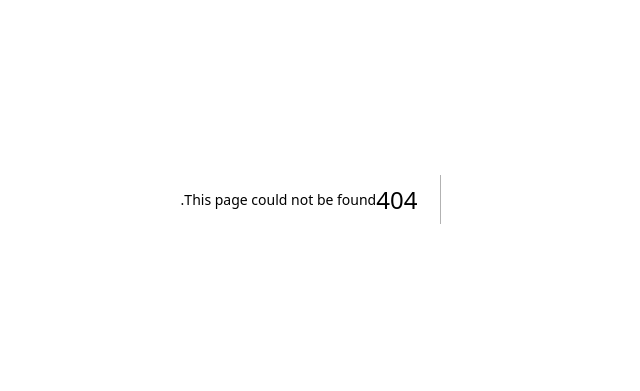
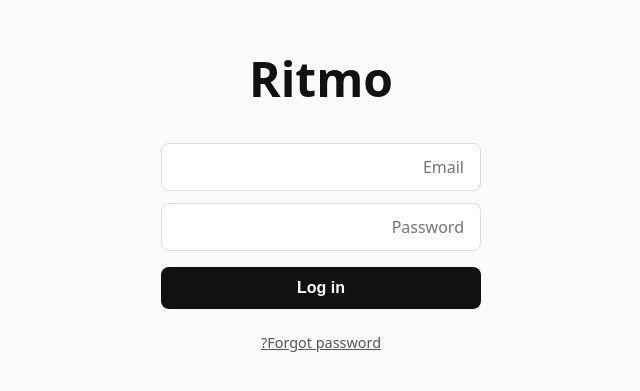
Before and after one commit to khaldoonismail/Ritmo, a Next.js app: page /accounts/login in a window 1280 px wide. Before the commit this address had no page. Shown: the part 201-592 px from the top of the page, without its empty margins (319-959 px from the left). Built offline with nearby package versions, Linux system fonts and the light colour scheme.

Commit message:
Add login page

```diff
--- /dev/null
+++ b/app/accounts/login/page.tsx
@@ -0,0 +1,93 @@
+"use client";
+
+export default function LoginPage() {
+  function handleLogin(e: React.FormEvent) {
+    e.preventDefault();
+    alert("Login functionality coming soon");
+  }
+
+  return (
+    <main
+      style={{
+        minHeight: "100vh",
+        display: "flex",
+        flexDirection: "column",
+        alignItems: "center",
+        justifyContent: "center",
+        gap: "1rem",
+        textAlign: "center",
+        padding: "2rem",
+      }}
+    >
+      <h1 style={{ fontSize: "3rem", fontWeight: 800, margin: 0 }}>Ritmo</h1>
+      <form
+        onSubmit={handleLogin}
+        style={{
+          display: "flex",
+          flexDirection: "column",
+          gap: "0.75rem",
+          width: "100%",
+          maxWidth: "320px",
+          marginTop: "1rem",
+        }}
+      >
+        <input
+          type="email"
+          placeholder="Email"
+          required
+          style={{
+            fontSize: "1rem",
+            padding: "0.75rem 1rem",
+            borderRadius: "8px",
+            border: "1px solid #ddd",
+            outline: "none",
+            fontFamily: "inherit",
+          }}
+        />
+        <input
+          type="password"
+          placeholder="Password"
+          required
+          style={{
+            fontSize: "1rem",
+            padding: "0.75rem 1rem",
+            borderRadius: "8px",
+            border: "1px solid #ddd",
+            outline: "none",
+            fontFamily: "inherit",
+          }}
+        />
+        <button
+          type="submit"
+          style={{
+            fontSize: "1rem",
+            fontWeight: 700,
+            padding: "0.75rem 1rem",
+            borderRadius: "8px",
+            border: "none",
+            background: "#111",
+            color: "#fff",
+            cursor: "pointer",
+            marginTop: "0.25rem",
+          }}
+        >
+          Log in
+        </button>
+      </form>
+
+
+      <a
+href="#"
+        style={{
+          fontSize: "0.9rem",
+          opacity: 0.7,
+          color: "inherit",
+          textDecoration: "underline",
+          marginTop: "0.5rem",
+        }}
+      >
+        Forgot password?
+      </a>
+    </main>
+  );
+}
```
